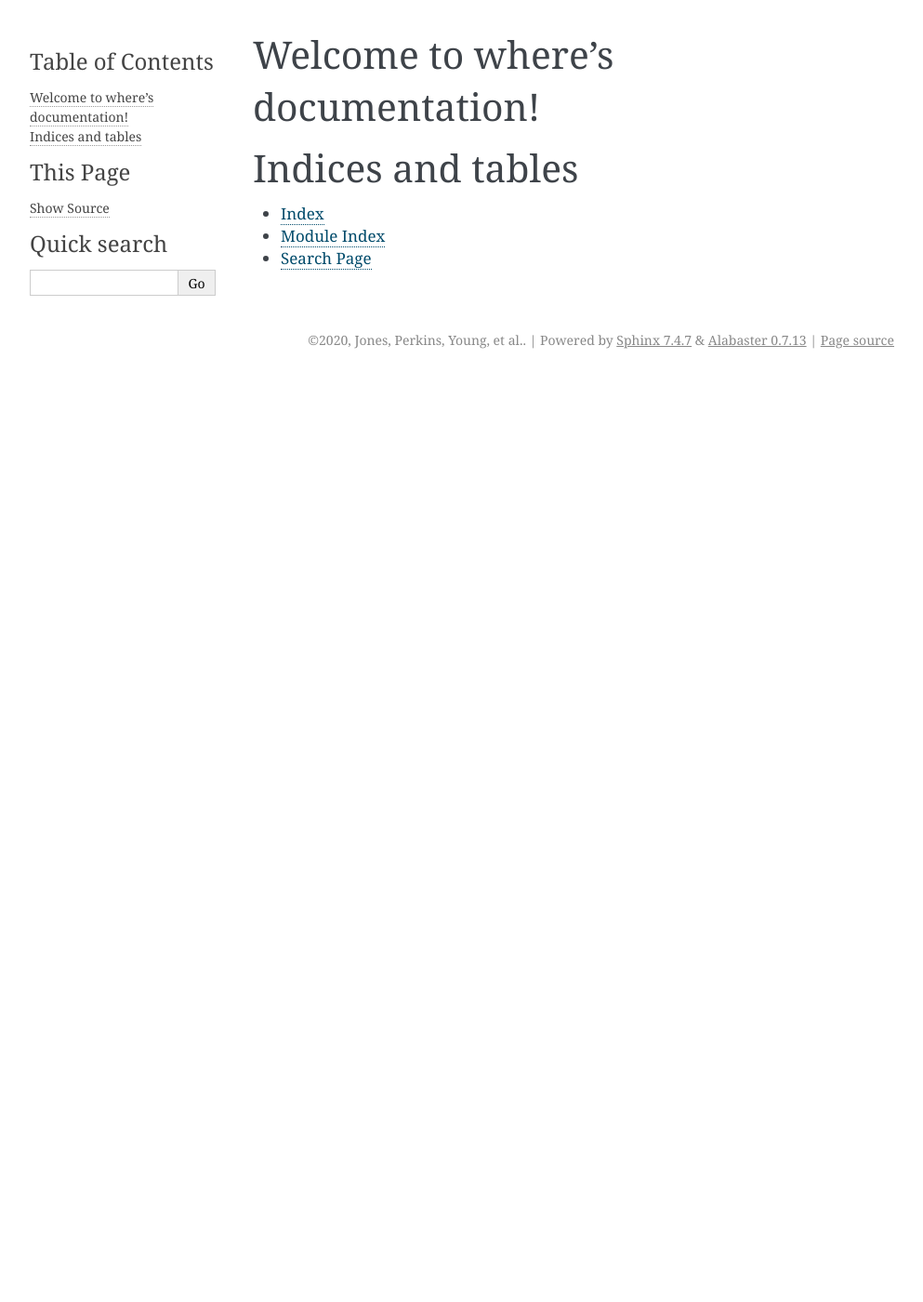
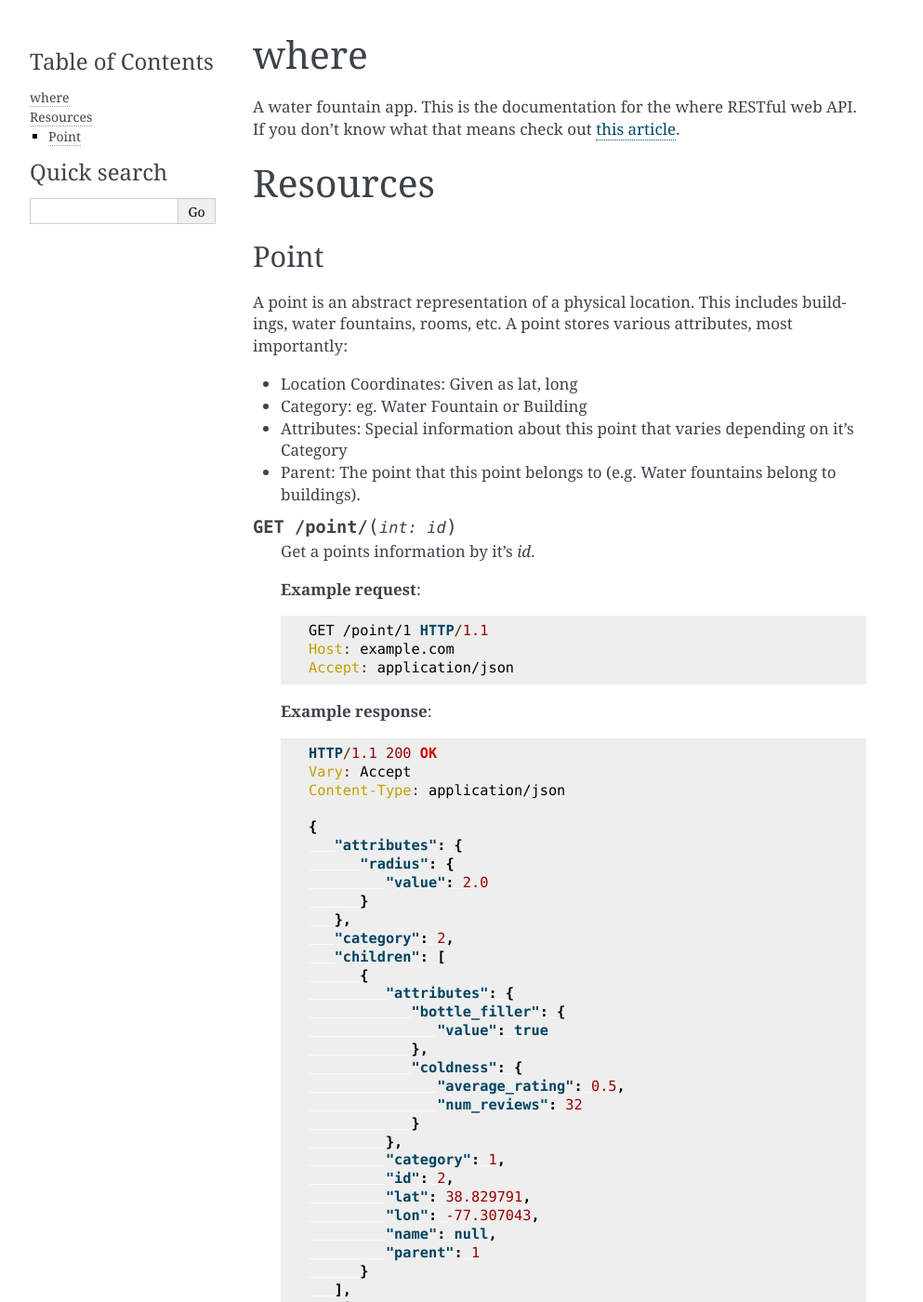
Before and after one commit to srct/where, a Sphinx documentation site: the page built from docs/index.rst, in a window 1280 px wide and 1400 px high. Shown: the whole window at 93% size, without its empty margins (148-1141 px from the left). Built offline with Sphinx 7.4.7, drawn with Linux system fonts in a browser that asks for light colours; some of the changed text lies outside the part shown.

Commit message:
DOCumENTATION is coming

```diff
--- a/docs/conf.py
+++ b/docs/conf.py
@@ -54,3 +54,5 @@ html_theme = 'alabaster'
 # relative to this directory. They are copied after the builtin static files,
 # so a file named "default.css" will overwrite the builtin "default.css".
 html_static_path = ['_static']
+
+html_sidebars = {'**': ['localtoc.html', 'searchbox.html']}
--- a/docs/index.rst
+++ b/docs/index.rst
@@ -3,18 +3,154 @@
    You can adapt this file completely to your liking, but it should at least
    contain the root `toctree` directive.
 
-Welcome to where's documentation!
-=================================
+where
+=====
+A water fountain app. This is the documentation for the where RESTful web API. If you don't know what that means check
+out `this article <https://medium.com/@rwilliams_bv/apis-d389aa68104f>`__.
+
+Resources
+=========
+Point
+-----
+A point is an abstract representation of a physical location. This includes buildings, water fountains, rooms, etc. A point
+stores various attributes, most importantly:
+
+* Location Coordinates: Given as lat, long
+
+* Category: eg. Water Fountain or Building
+
+* Attributes: Special information about this point that varies depending on it's Category
+
+* Parent: The point that this point belongs to (e.g. Water fountains belong to buildings).
+
+.. http:get:: /point/(int:id)
+
+   Get a points information by it's `id`.
+
+   **Example request**:
+
+   .. sourcecode:: http
+
+      GET /point/1 HTTP/1.1
+      Host: example.com
+      Accept: application/json
+
+   **Example response**:
+
+   .. sourcecode:: http
+
+      HTTP/1.1 200 OK
+      Vary: Accept
+      Content-Type: application/json
+
+      {
+         "attributes": {
+            "radius": {
+               "value": 2.0
+            }
+         },
+         "category": 2,
+         "children": [
+            {
+               "attributes": {
+                  "bottle_filler": {
+                     "value": true
+                  },
+                  "coldness": {
+                     "average_rating": 0.5,
+                     "num_reviews": 32
+                  }
+               },
+               "category": 1,
+               "id": 2,
+               "lat": 38.829791,
+               "lon": -77.307043,
+               "name": null,
+               "parent": 1
+            }
+         ],
+         "id": 1,
+         "lat": 38.0,
+         "lon": -77.0,
+         "name": "Johnson Center",
+         "parent": null
+      }
+
+   :>json float lat: latitude of the point
+   :>json float lon: longitude of the point
+   :>json string name: friendly name of the point
+   :>json int parent: parent point id
+   :>json int id: id of this point
+   :>json int category: category id of this point
+   :>json list children: the direct children of this point (those that have this point as a parent)
+   :>json dict attributes: attributes associated with the category this point belongs to
+
+   :statuscode 200: there is no error
+   :statuscode 404: could not find the point given
+
+
+.. http:post:: /point/
+
+   Create a new point.
+
+   **Example request**:
+
+   .. sourcecode:: http
+
+      POST /point/ HTTP/1.1
+      Host: example.com
+      Content-Type: application/json
+      Accept: application/json
+
+      {
+         "parent": 1,
+         "category": 2,
+         "lat": 27.2,
+         "lon": 30.3,
+         "name": "Some amazing place",
+         "attributes": {
+            "radius": {
+               "value": 3.9
+            }
+         }
+      }
+
+   **Example response**:
+
+   .. sourcecode:: http
+
+      HTTP/1.1 200 OK
+      Vary: Accept
+      Content-Type: application/json
+      Location: /point/3/
+
+      {
+         "attributes": {
+            "radius": {
+               "value": 3.9
+            }
+         },
+         "category": 2,
+         "children": [],
+         "id": 3,
+         "lat": 27.2,
+         "lon": 30.3,
+         "name": "Some amazing place",
+         "parent": 1
+      }
+
+   :>json float lat: latitude of the point
+   :>json float lon: longitude of the point
+   :>json string name: friendly name of the point
+   :>json int parent: parent point id
+   :>json int id: id of this point
+   :>json int category: category id of this point
+   :>json list children: the direct children of this point (those that have this point as a parent)
+   :>json dict attributes: attributes associated with the category this point belongs to
+
+   :statuscode 200: there is no error
+   :statuscode 404: could not find the point given
 
 .. toctree::
    :maxdepth: 2
    :caption: Contents:
-
-
-
-Indices and tables
-==================
-
-* :ref:`genindex`
-* :ref:`modindex`
-* :ref:`search`
```
Also changed, not shown: 1 other file.
